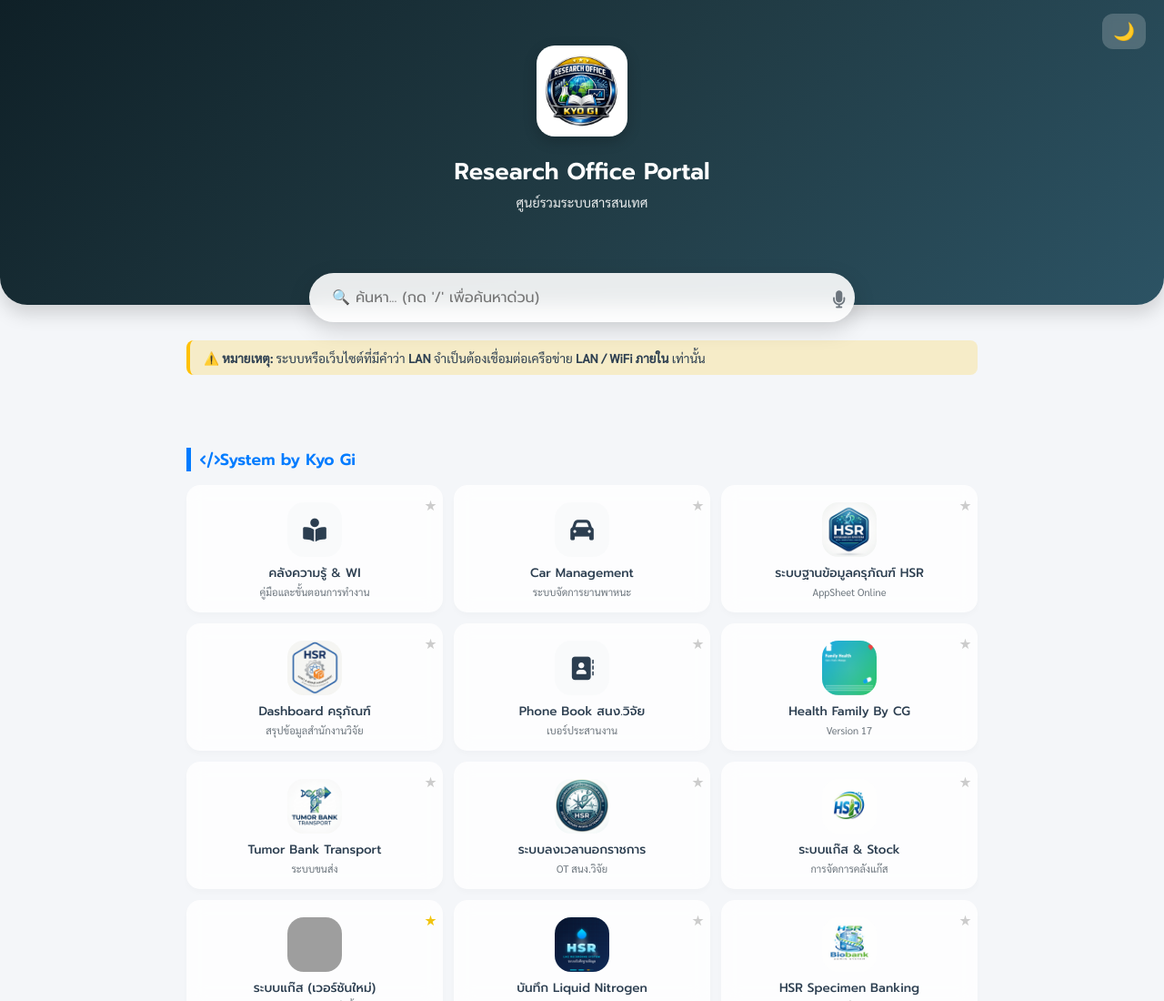
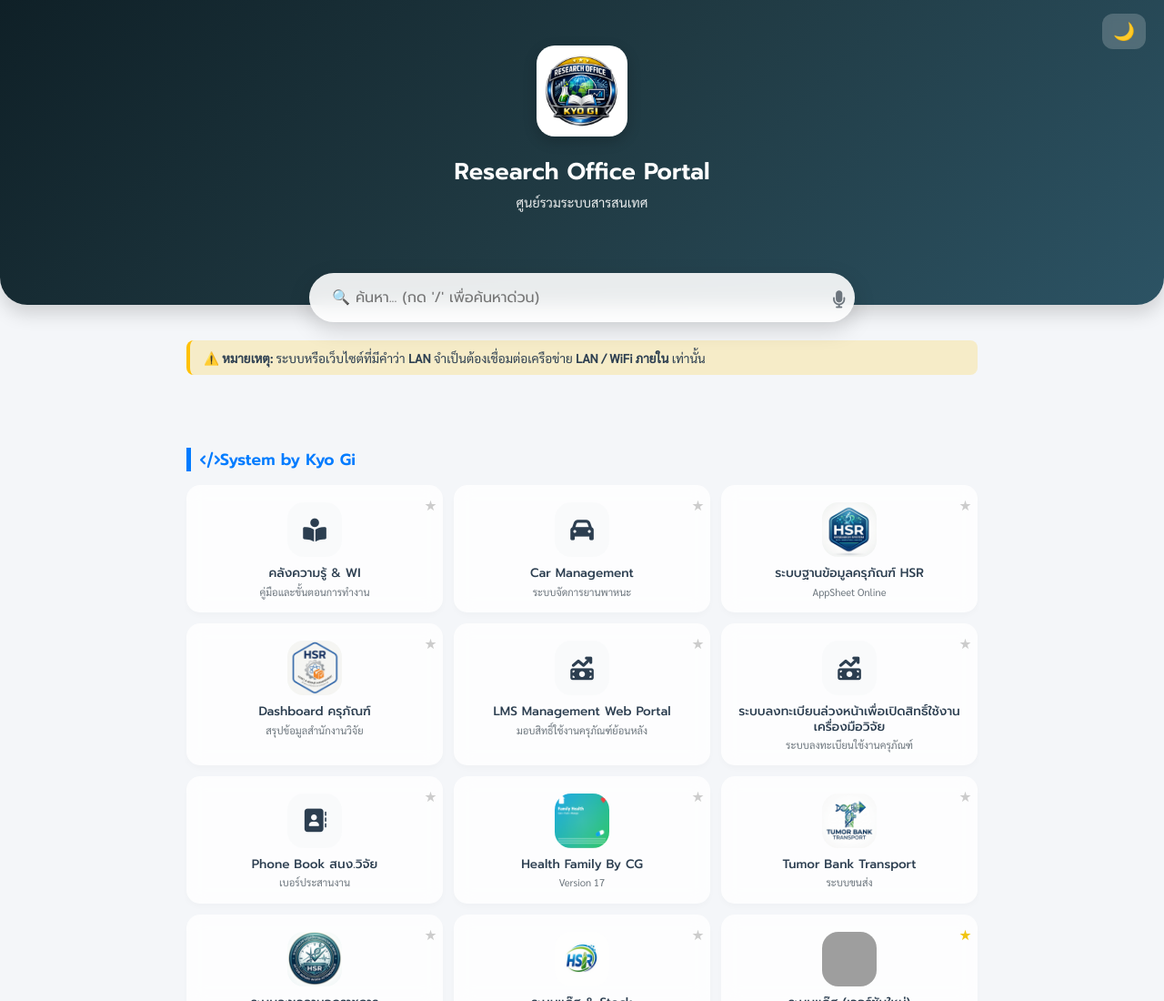
Before and after one commit to tephfkyo1011/research-office-dashboard, a plain HTML site: page index.html in a window 1280 px wide. Shown: the top 1100 px of the page at 91% size. Drawn offline with nearby package versions, Linux system fonts and the light colour scheme; grey boxes are pictures that could not be loaded.

Commit message:
Update index.html

```diff
--- a/index.html
+++ b/index.html
@@ -273,6 +273,20 @@
                 <div class="icon-circle"><img src="./logo-hsr-dashboard.png" alt="" loading="lazy" onerror="this.src='https://ui-avatars.com/api/?name=Dash&background=e74c3c&color=fff'"></div>
                 <div class="card-title">Dashboard ครุภัณฑ์</div>
                 <div class="card-desc">สรุปข้อมูลสำนักงานวิจัย</div>
+            </a>
+
+            <a href="https://script.google.com/macros/s/AKfycbx9Ca0T9C8qzPrwp-J6kXjvl_zshcqEyj6f8ZJ6Kp5AmQgV8ZHREhjBFZdpIfOKHp1M/exec" class="card online-only" data-name="สิทธิ์ใช้งานครุภัณฑ์" data-keywords="เพิ่มสิทธิ์ ใช้งาน ครุภัณฑ์" target="_blank" rel="noopener noreferrer" aria-label="เปิดหน้าต่างใหม่: LMS Management Web Portal">
+                <div class="pin">★</div>
+                <div class="icon-circle"><i class="fa-solid fa-money-bill-trend-up" aria-hidden="true"></i></div>
+                <div class="card-title">LMS Management Web Portal</div>
+                <div class="card-desc">มอบสิทธิ์ใช้งานครุภัณฑ์ย้อนหลัง</div>
+            </a>
+
+            <a href="https://script.google.com/macros/s/AKfycbyEqMPSffR1t2ce2wcRXiUDXdeBWQQ32v_PUGHEC3qyEGbcToAvLPcQZCKRWgIKCk2M/exec" class="card online-only" data-name="ระบบลงทะเบียนใช้งานครุภัณฑ์" data-keywords="ลงทะเบียน เพิ่มสิทธิ์ ใช้งาน ครุภัณฑ์" target="_blank" rel="noopener noreferrer" aria-label="เปิดหน้าต่างใหม่: ระบบลงทะเบียนล่วงหน้าเพื่อเปิดสิทธิ์ใช้งานเครื่องมือวิจัย">
+                <div class="pin">★</div>
+                <div class="icon-circle"><i class="fa-solid fa-money-bill-trend-up" aria-hidden="true"></i></div>
+                <div class="card-title">ระบบลงทะเบียนล่วงหน้าเพื่อเปิดสิทธิ์ใช้งานเครื่องมือวิจัย</div>
+                <div class="card-desc">ระบบลงทะเบียนใช้งานครุภัณฑ์</div>
             </a>
 
             <a href="https://script.google.com/a/macros/mahidol.ac.th/s/AKfycbxprHKO3pzWfYU9oZ2cQl-ynTWTzUp8P8LY3Ens7WwP8mS1k4amv6hLnRhq2C2jb9YN/exec" class="card online-only" data-name="Phone Book สนง.วิจัย" data-keywords="เบอร์โทร โทรศัพท์ ติดต่อ ประสานงาน phone" target="_blank" rel="noopener noreferrer" aria-label="เปิดหน้าต่างใหม่: ระบบ Phone Book สนง.วิจัย">
```
